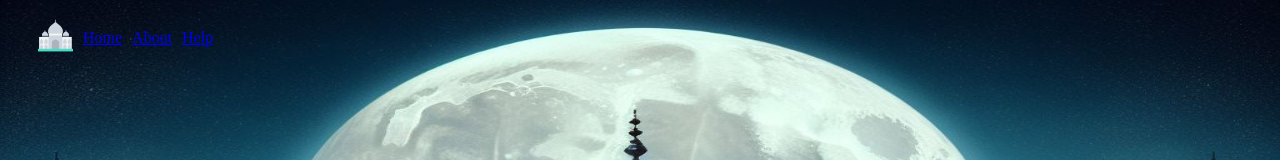
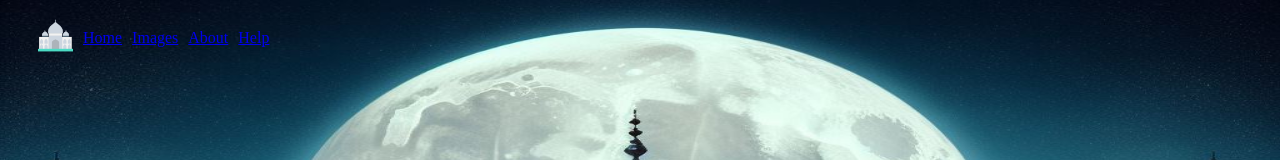
Before and after one commit to ijasgk/Taj, a plain HTML site: page index.html in a window 1280 px wide. Shown: the top 160 px of the page. Drawn offline with Linux system fonts and the light colour scheme.

Commit message:
Update index.html

```diff
--- a/index.html
+++ b/index.html
@@ -73,6 +73,7 @@
     <div class="logo"><img src="taj-mahal (1).png" alt="Taj Mahal" style="width: 35px; height: auto;" href="index.html"></div>
     </a>
     <a class="menu-item" href="#">Home</a>
+    <a class="menu-item" href="image.html">Images</a>
     <a class="menu-item" href="#">About</a>
     <a class="menu-item" href="#" id="contactLink">Help</a>
   </div>
```
